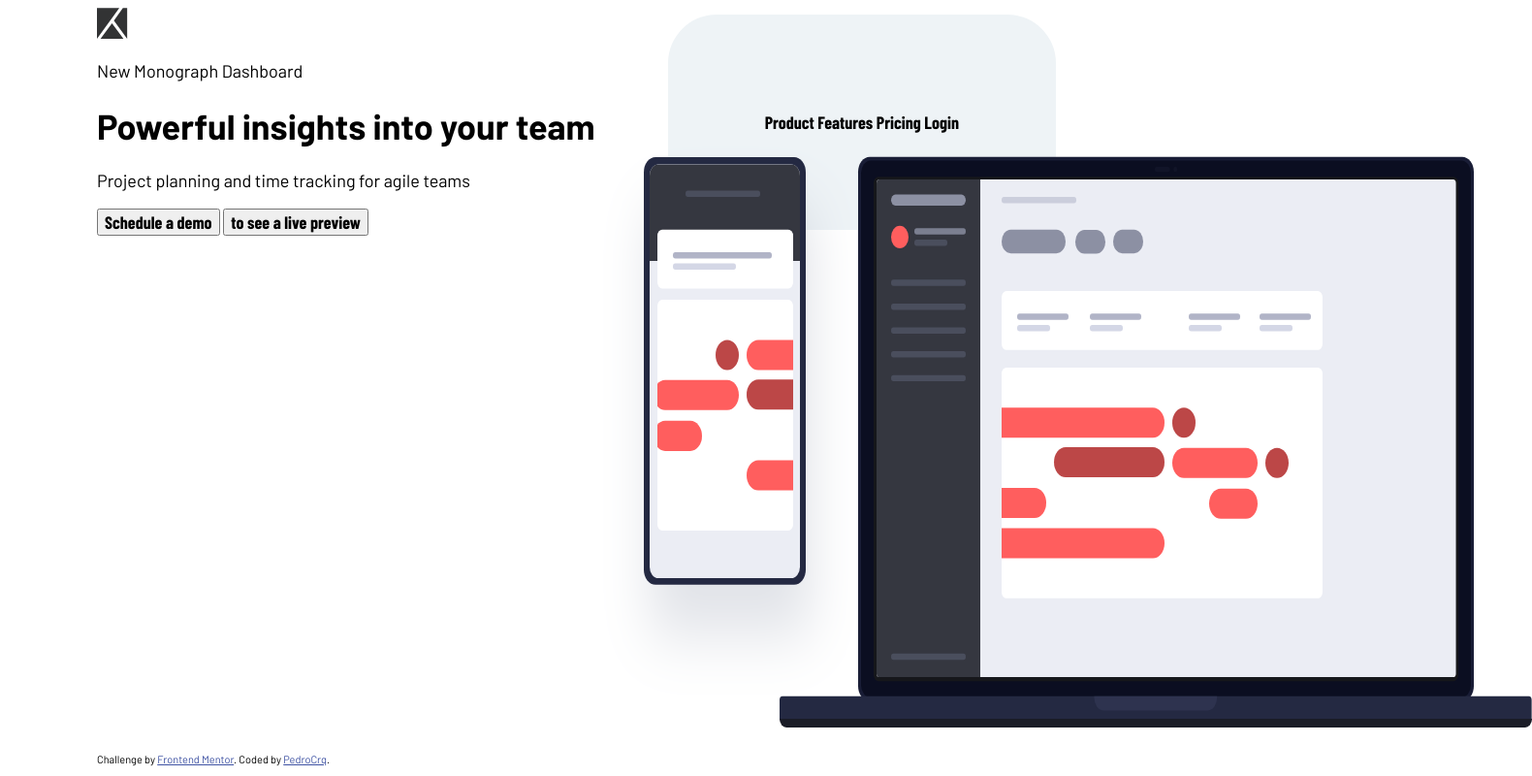
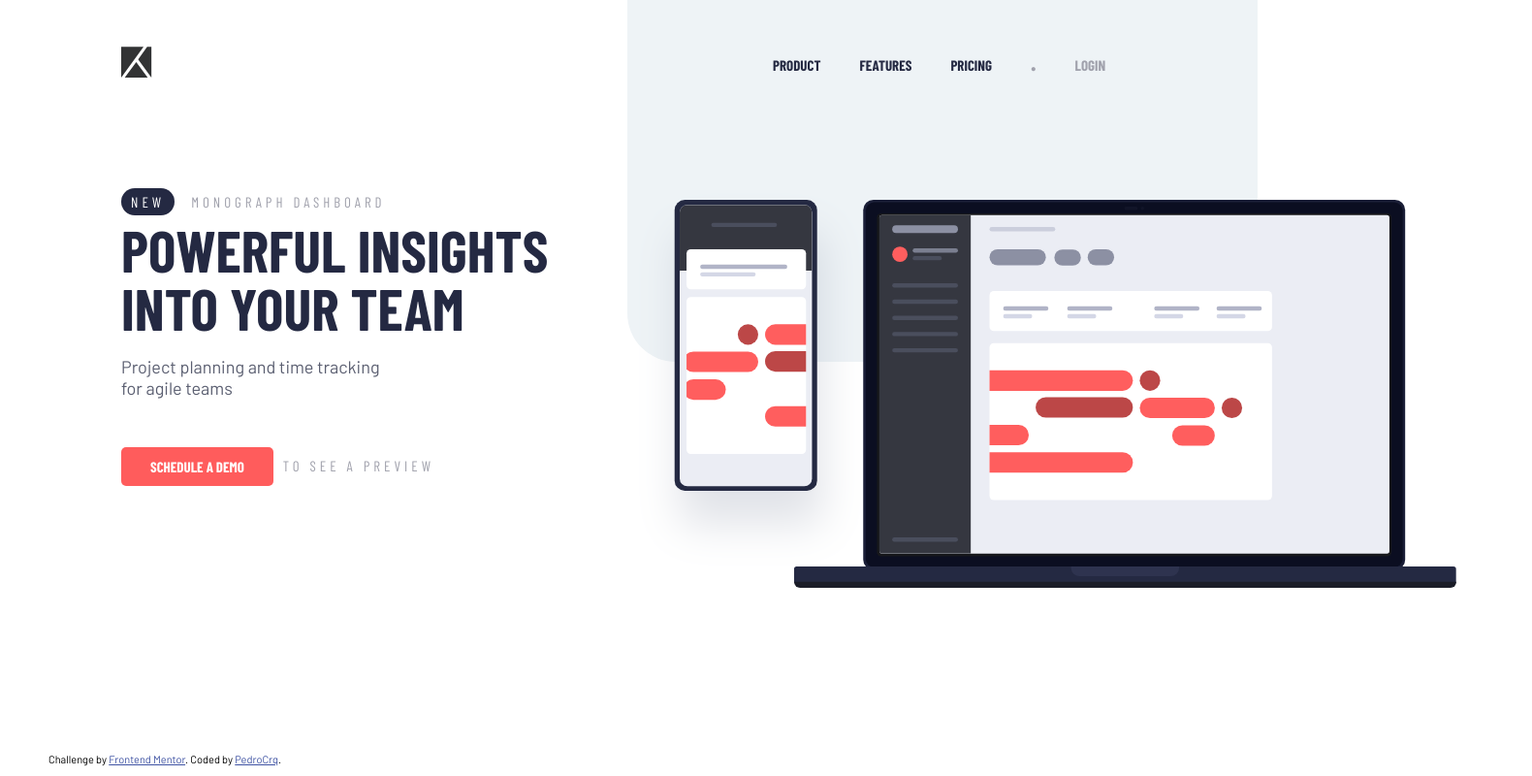
Before and after one commit to PedroCrqs/project-tracking-intro-component-master, a plain HTML site: page index.html in a window 1280 px wide. Shown: the whole page at 97% size, 1580 px wide, since content can reach past the window. Drawn offline with nearby package versions, Linux system fonts and the light colour scheme; a web font is replaced by a local one.

Commit message:
desktop version fixed

```diff
--- a/index.html
+++ b/index.html
@@ -3,15 +3,12 @@
   <head>
     <meta charset="UTF-8" />
     <meta name="viewport" content="width=device-width, initial-scale=1.0" />
-    <!-- displays site properly based on user's device -->
-
     <link
       rel="icon"
       type="image/png"
       sizes="32x32"
       href="./images/favicon-32x32.png"
     />
-
     <title>Project tracking intro component</title>
     <meta name="author" content="Pedro Cerqueira" />
     <link rel="stylesheet" href="src/css/styles.css" />
@@ -21,7 +18,12 @@
   <body>
     <div class="container">
       <header class="header">
-        <img class="background" src="src/images/illustration-devices.svg" />
+        <img
+          class="background"
+          src="src/images/illustration-devices.svg"
+          alt=""
+          aria-hidden="true"
+        />
 
         <button
           type="button"
@@ -29,7 +31,7 @@
           class="responsive-button hidden-button"
           id="openButton"
         >
-          <img src="src/images/icon-hamburger.svg" />
+          <img src="src/images/icon-hamburger.svg" alt="Open menu" />
         </button>
 
         <button
@@ -38,23 +40,31 @@
           class="hidden-button"
           id="closeButton"
         >
-          <img src="src/images/icon-close.svg" />
+          <img src="src/images/icon-close.svg" alt="Close menu" />
         </button>
 
-        <section class="hidden-menu menu">
-          <button>Product</button>
-          <button>Features</button> <button>Pricing</button>
-          <button>Login</button>
-        </section>
+        <nav class="header-menu hidden-menu" aria-label="Main navigation">
+          <a class="button" href="#">PRODUCT</a>
+          <a class="button" href="#">FEATURES</a>
+          <a class="button" href="#">PRICING</a>
+          <span class="login">&#8226;</span>
+          <a class="login button" href="#">LOGIN</a>
+        </nav>
       </header>
 
       <main class="main">
-        <img src="src/images/logo.svg" />
-        <p>New Monograph Dashboard</p>
-        <h1>Powerful insights into your team</h1>
-        <p>Project planning and time tracking for agile teams</p>
-        <button>Schedule a demo</button>
-        <button>to see a live preview</button>
+        <img class="logo" src="src/images/logo.svg" alt="Project logo" />
+        <p class="subheading">
+          <span class="new-word">NEW</span> MONOGRAPH DASHBOARD
+        </p>
+        <h1>POWERFUL INSIGHTS INTO YOUR TEAM</h1>
+        <p class="explanation">
+          Project planning and time tracking for agile teams
+        </p>
+        <div class="cta-container">
+          <button class="button schedule-button">SCHEDULE A DEMO</button>
+          <p class="calltoaction">TO SEE A PREVIEW</p>
+        </div>
       </main>
     </div>
 
--- a/src/css/responsive.css
+++ b/src/css/responsive.css
@@ -1,6 +1,12 @@
-@media (max-width: 375px) {
+@media (max-width: 975px) {
+  .header-menu {
+    flex-direction: column;
+    top: none;
+    left: none;
+  }
+
   .hidden-menu {
-    display: none;
+    display: none !important;
   }
   .responsive-button {
     display: flex;
--- a/src/css/styles.css
+++ b/src/css/styles.css
@@ -9,14 +9,88 @@ body {
   font-size: 18px;
   text-align: left;
   max-width: 1440px;
-  margin-left: 100px;
+  margin-left: 50px;
+  overflow: hidden;
 }
 
-button {
+h1 {
+  font-size: 60px;
   font-family: "Barlow Condensed", sans-serif;
   font-weight: 700;
   font-style: normal;
-  font-size: 18px;
+  margin-bottom: 20px;
+  margin-top: 0;
+  color: hsl(230, 29%, 20%);
+  line-height: 1;
+}
+
+nav a {
+  background: none;
+  border: none;
+  padding: 0;
+  margin: 0;
+  box-shadow: none;
+  cursor: pointer;
+  outline: none;
+  width: auto;
+  text-decoration: none;
+  color: hsl(230, 29%, 20%);
+}
+
+nav a:hover {
+  text-decoration: underline;
+}
+
+.button {
+  font-family: "Barlow Condensed", sans-serif;
+  font-weight: 700;
+  font-style: normal;
+  font-size: 15px;
+}
+
+.logo {
+  margin-top: 40px;
+  margin-bottom: 100px;
+}
+
+.new-word {
+  border: none;
+  border-radius: 20px;
+  background-color: hsl(230, 29%, 20%);
+  color: white;
+  font-size: 15px;
+  padding: 5px 10px;
+  margin-right: 10px;
+  font-family: "Barlow Condensed", sans-serif;
+  font-weight: 400;
+  font-style: normal;
+}
+
+.subheading {
+  color: hsl(231, 7%, 65%);
+  letter-spacing: 4px;
+  font-family: "Barlow Condensed", sans-serif;
+  font-weight: 400;
+  font-style: normal;
+  margin-bottom: 10px;
+  font-size: 15px;
+}
+
+.cta-container {
+  display: flex;
+  flex-direction: row;
+}
+
+.calltoaction {
+  color: hsl(231, 7%, 65%);
+  letter-spacing: 4px;
+  margin-left: 10px;
+  font-family: "Barlow Condensed", sans-serif;
+  font-weight: 400;
+  font-style: normal;
+  position: relative;
+  top: -5px;
+  font-size: 15px;
 }
 
 .container {
@@ -24,43 +98,46 @@ button {
   flex-direction: row;
   align-items: center;
   gap: 75px;
+  position: relative;
+  left: 75px;
 }
 
-.header button {
-  background: none;
-  border: none;
-  padding: 0;
-  margin: 0;
-  box-shadow: none;
-  cursor: pointer;
-  outline: none;
-}
-
-.header button:hover {
-  text-decoration: underline;
+.login {
+  color: hsl(231, 7%, 65%);
 }
 
 .background {
   position: absolute;
-  top: 150px;
-  right: -300px;
-  width: 75%;
-  height: 75%;
-  align-self: flex-end;
-  justify-items: right;
+  top: 200px;
+  left: 10px;
+  width: 130%;
   overflow: hidden;
+}
+
+.header {
+  background-color: hsl(207, 33%, 95%);
+  border-radius: 0 0 0 50px;
+  position: absolute;
+  top: -10px;
+  right: 50px;
+  width: 650px;
+  height: 375px;
+  align-items: center;
+  justify-content: center;
+  margin: 0;
+}
+
+.header-menu {
+  position: relative;
+  top: 60px;
+  left: 150px;
+  display: flex;
+  gap: 40px;
+  flex-direction: row;
 }
 
 .hidden-button {
   display: none;
-}
-
-.header {
-  background-color: hsl(207, 33%, 95%);
-  border-radius: 50px;
-  padding: 100px;
-  order: 2;
-  align-items: right;
 }
 
 .main {
@@ -68,6 +145,32 @@ button {
   justify-content: left;
   margin: 0;
   order: 1;
+  max-width: 500px;
+  position: absolute;
+  top: 0px;
+}
+
+.explanation {
+  color: hsl(230, 11%, 40%);
+  margin-top: 0;
+  margin-bottom: 50px;
+  max-width: 275px;
+}
+
+.schedule-button {
+  background-color: hsl(0, 100%, 68%);
+  color: white;
+  padding: 10px 30px;
+  border-radius: 5px;
+  border: none;
+  cursor: pointer;
+  outline: none;
+  width: auto;
+  height: 40px;
+}
+
+.schedule-button:hover {
+  text-decoration: underline;
 }
 
 .attribution {
--- a/src/js/script.js
+++ b/src/js/script.js
@@ -1,15 +1,15 @@
-const menu = document.querySelector(".menu");
+const menu = document.querySelector(".header-menu");
 const openButton = document.getElementById("openButton");
 const closeButton = document.getElementById("closeButton");
 
-function openMenu() {
+const openMenu = () => {
   menu.classList.toggle("hidden-menu");
   openButton.classList.toggle("responsive-button");
   closeButton.classList.toggle("hidden-button");
-}
+};
 
-function closeMenu() {
+const closeMenu = () => {
   menu.classList.toggle("hidden-menu");
   openButton.classList.toggle("responsive-button");
   closeButton.classList.toggle("hidden-button");
-}
+};
```
